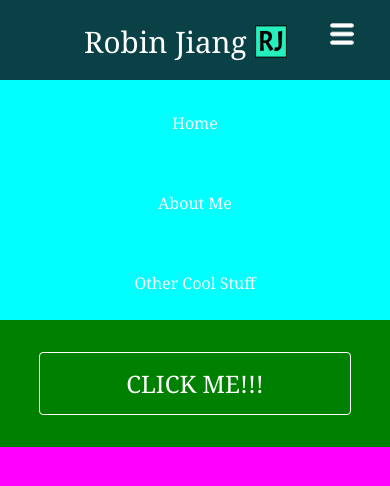
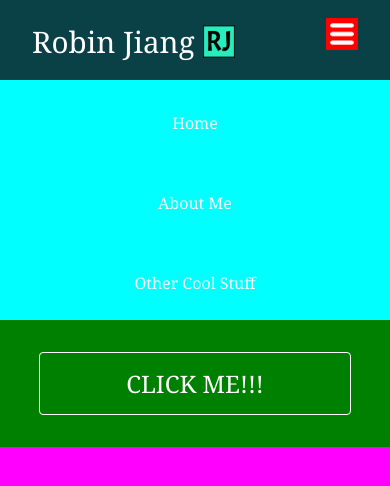
Before and after one commit to robinjiang6/robinjiang6.github.io, a React (Create React App) app: page / in a window 390 px wide. Shown: the top 486 px of the page. Built offline with nearby package versions, Linux system fonts and the light colour scheme.

Commit message:
still troubleshooting

```diff
--- a/src/components/Navbar.css
+++ b/src/components/Navbar.css
@@ -165,9 +165,10 @@
         font-size: 1.8rem;
         cursor: pointer;
     }
-    #menuX{
+    #menuX,#menuLines{
         color: var(--text);
         font-size: 2rem;
+        background-color: red;
     }
     .nav-links-mobile{
         display: block;
@@ -189,3 +190,12 @@
         transition: 250ms;
     }
 }
+
+@media screen and (max-width:430px){
+    .navbar-logo{
+        position: absolute;
+        top: 0;
+        left: 0;
+        transform: translate(0%, 50%);
+    }
+}
```
